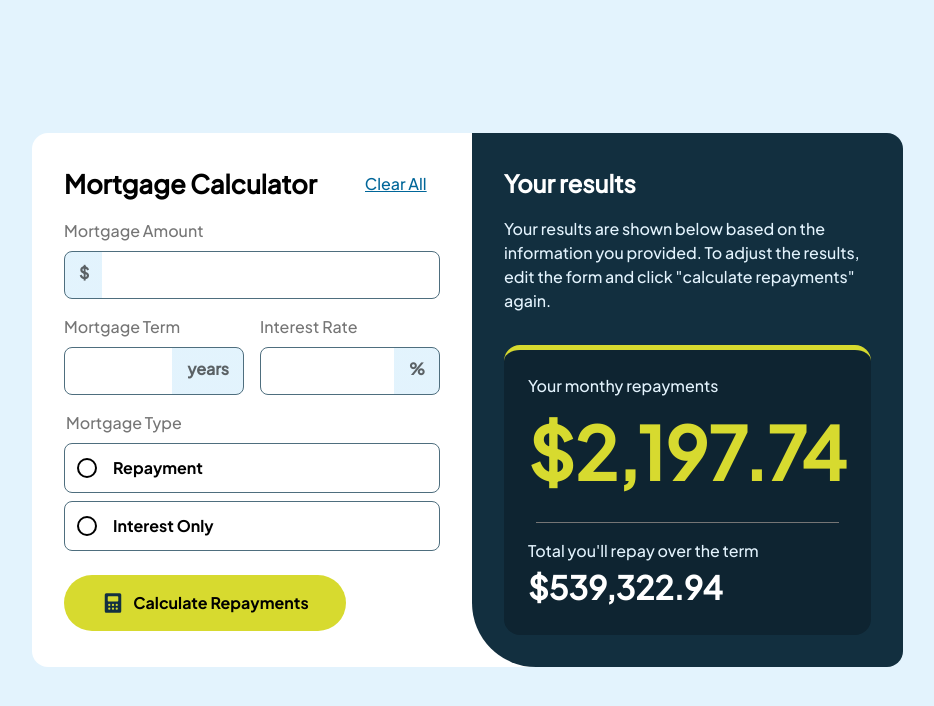
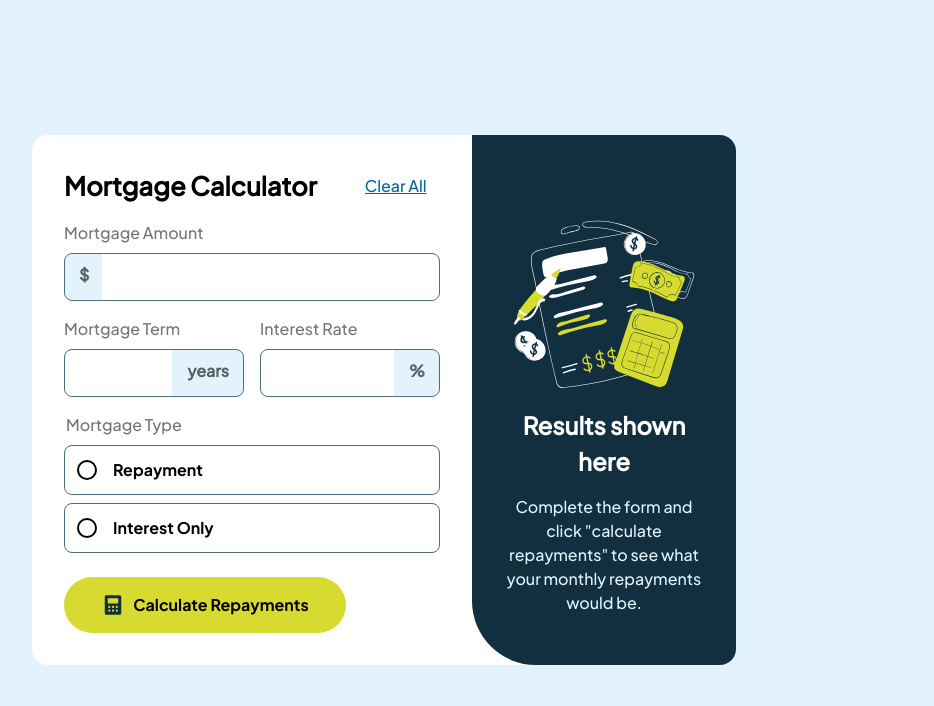
Before and after one commit to elizabethrsotomayor/mortgage-repayment-calculator-main, a React (Vite) app: page / in a window 1280 px wide. Shown: the top 706 px of the page, without its empty margins (256-1190 px from the left). Built offline with nearby package versions, Linux system fonts and the light colour scheme.

Commit message:
render results component

```diff
--- a/src/App.jsx
+++ b/src/App.jsx
@@ -5,7 +5,7 @@ import Card from './Card';
 function App() {
   return (
     <>
-      <Card submitted="false"/>
+      <Card/>
     </>
   )
 }
--- a/src/Calculator.jsx
+++ b/src/Calculator.jsx
@@ -2,7 +2,7 @@ import './Calculator.css';
 import { useState } from 'react';
 import ReactDOM from 'react-dom/client';
 
-function Calculator(submitted) {
+function Calculator({submitted, setSubmit}) {
   const [mortgageAmount, setMortgageAmount] = useState("");
   const [mortgageTerm, setMortgageTerm] = useState("");
   const [interestRate, setInterestRate] = useState("");
@@ -11,6 +11,8 @@ function Calculator(submitted) {
   // Handle submission of calculator form
   const handleSubmit = (event) => {
     event.preventDefault();
+    setSubmit();
+
     console.log(`The mortgage amount entered is: ${mortgageAmount}`);
     console.log(`The mortgage term entered is: ${mortgageTerm}`);
     console.log(`The interest rate entered is: ${interestRate}`);
--- a/src/Card.jsx
+++ b/src/Card.jsx
@@ -1,13 +1,16 @@
 import Calculator from "./Calculator"
 import Results from "./Results"
+import { useState } from "react"
 import "./Card.css"
 
 function Card() {
+  const [submitted, setSubmitted] = useState(false);
+
   return (
     <>
       <div role="main" className='card'>
-        <Calculator/>
-        <Results/>
+        <Calculator submitted={submitted} setSubmit={() => setSubmitted(true)}/>
+        <Results submitted={submitted}/>
       </div>
     </>
   )
--- a/src/Results.jsx
+++ b/src/Results.jsx
@@ -1,9 +1,6 @@
 import './Results.css'
 
-function Results() {
-  // TODO: pass submitted state down from parent via props
-  const submitted = true;
-
+function Results({submitted}) {
   return (
     <>
       <div style={{display: submitted ? "none" : "block"}} className="results results-empty">
```
